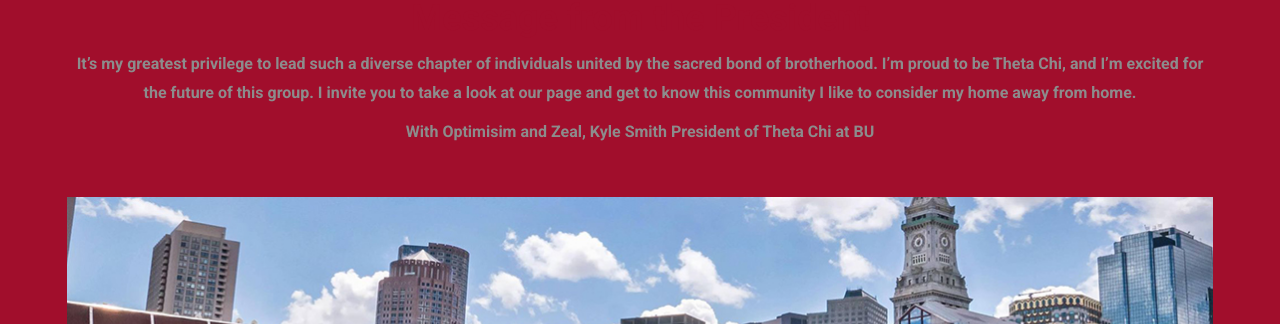
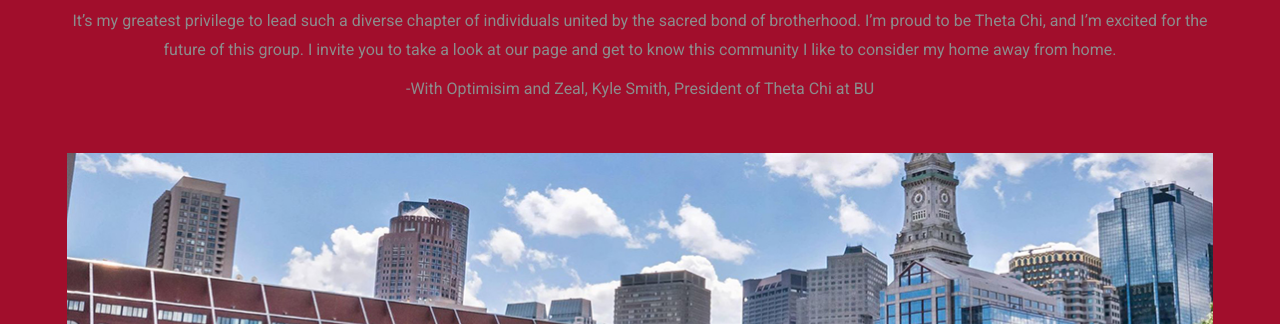
Before and after one commit to ashburnh/OZone, a plain HTML site: page index.html in a window 1280 px wide. Shown: the part 1277-1601 px from the top of the page. Drawn offline with Linux system fonts and the light colour scheme.

Commit message:
Update index.html

```diff
--- a/index.html
+++ b/index.html
@@ -82,11 +82,8 @@
 		<div class="container">
 			<div class="video-logo">
 				<img src="img/logo-2.png" alt="">
-				<h2>Message from the President<h2>
 				<p>It’s my greatest privilege to lead such a diverse chapter of individuals united by the sacred bond of brotherhood. I’m proud to be Theta Chi, and I’m excited for the future of this group. I invite you to take a look at our page and get to know this community I like to consider my home away from home.</p>
-				<p>With Optimisim and Zeal,
-Kyle Smith
-President of Theta Chi at BU<p>
+				<p>-With Optimisim and Zeal, Kyle Smith, President of Theta Chi at BU<p>
 			</div>
 			<div class="video-popup-warp">
 				<img src="img/video-bg.jpg" alt="">
```
